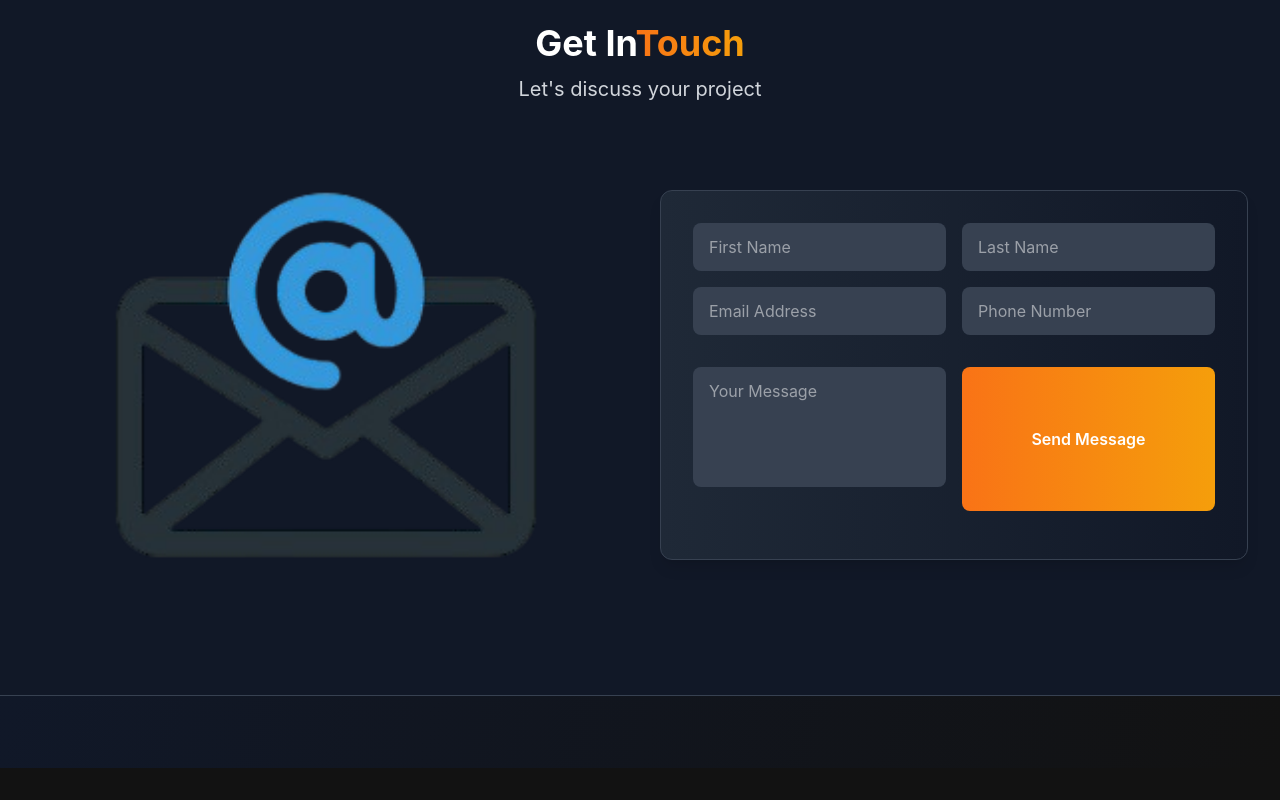
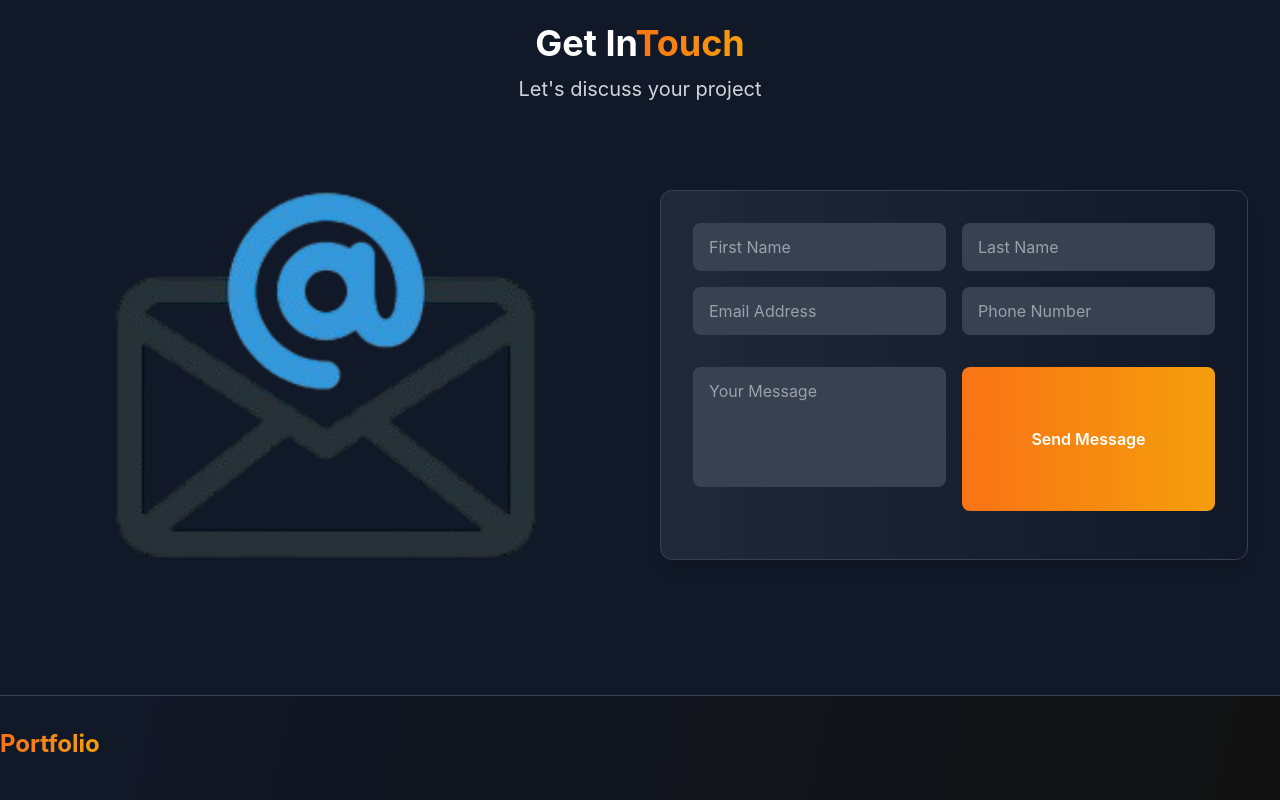
Before and after one commit to shehabuddin380/portfolio-website, a React (Vite) app: page / in a window 1280 px wide. Shown: the part 4639-5439 px from the top of the page. Before the commit the page ends 5407 px from the top, so only its background shows below. Built offline with nearby package versions, Linux system fonts and the light colour scheme.

Commit message:
new digain add

```diff
--- a/src/components/Footer.jsx
+++ b/src/components/Footer.jsx
@@ -21,9 +21,11 @@ const Footer = ({ darkMode }) => {
                             backgroundClip: 'text',
                             color: 'transparent',
                         }}>
+                            Portfolio
+                        </h3>
+                        <p>
 
-
-                        </h3>
+                        </p>
 
                     </div>
 
```
